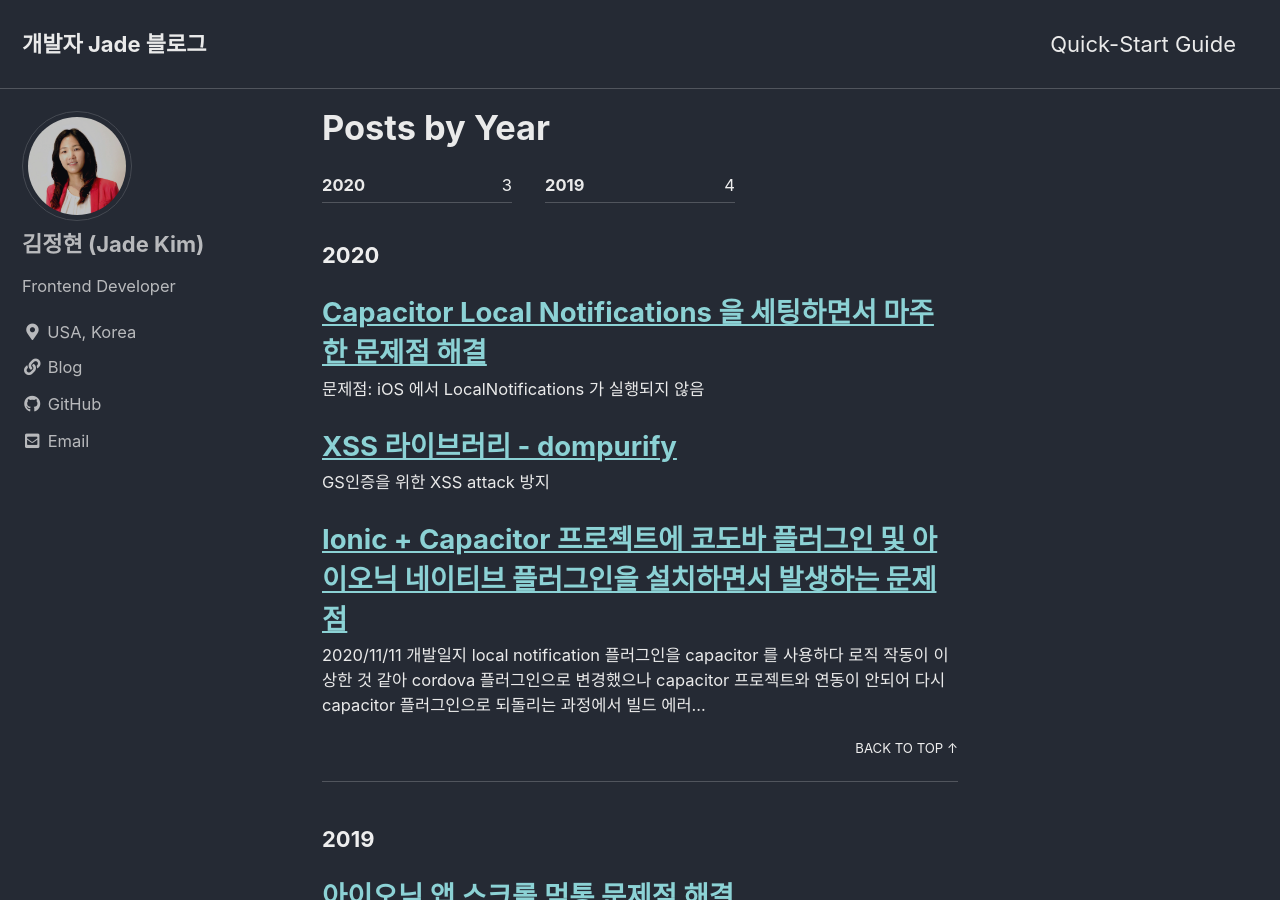
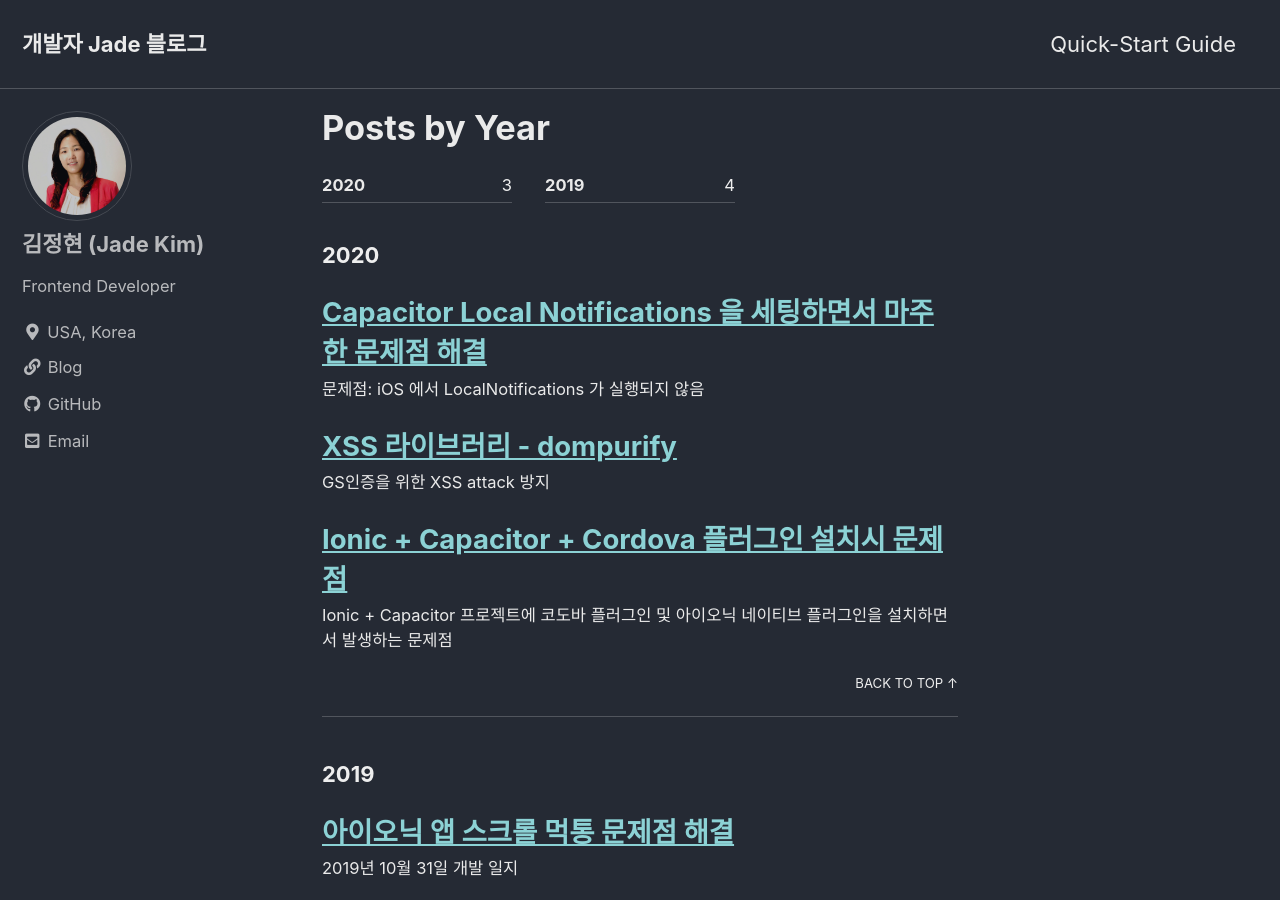
Before and after one commit to trevino-kim/github.io, a Jekyll site: the page built from _pages/year-archive.md, in a window 1280 px wide and 900 px high. Built offline with Jekyll 4.4.1, drawn with Linux system fonts in a browser that asks for light colours; cached includes are drawn as plain includes.

Commit message:
Update 2020-11-11-Ionic-Capacitor-Cordova-Plugins.md

```diff
--- a/_posts/2020-11-11-Ionic-Capacitor-Cordova-Plugins.md
+++ b/_posts/2020-11-11-Ionic-Capacitor-Cordova-Plugins.md
@@ -1,5 +1,9 @@
 ---
-title: "Ionic + Capacitor 프로젝트에 코도바 플러그인 및 아이오닉 네이티브 플러그인을 설치하면서 발생하는 문제점"
+title: "Ionic + Capacitor + Cordova 플러그인 설치시 문제점"
+excerpt: "Ionic + Capacitor 프로젝트에 코도바 플러그인 및 아이오닉 네이티브 플러그인을 설치하면서 발생하는 문제점"
+header:
+  image: /assets/images/2020-11-11.jpg
+  teaser: /assets/images/2020-11-11.jpg
 categories:
 - Hybrid-App
 tags:
```
